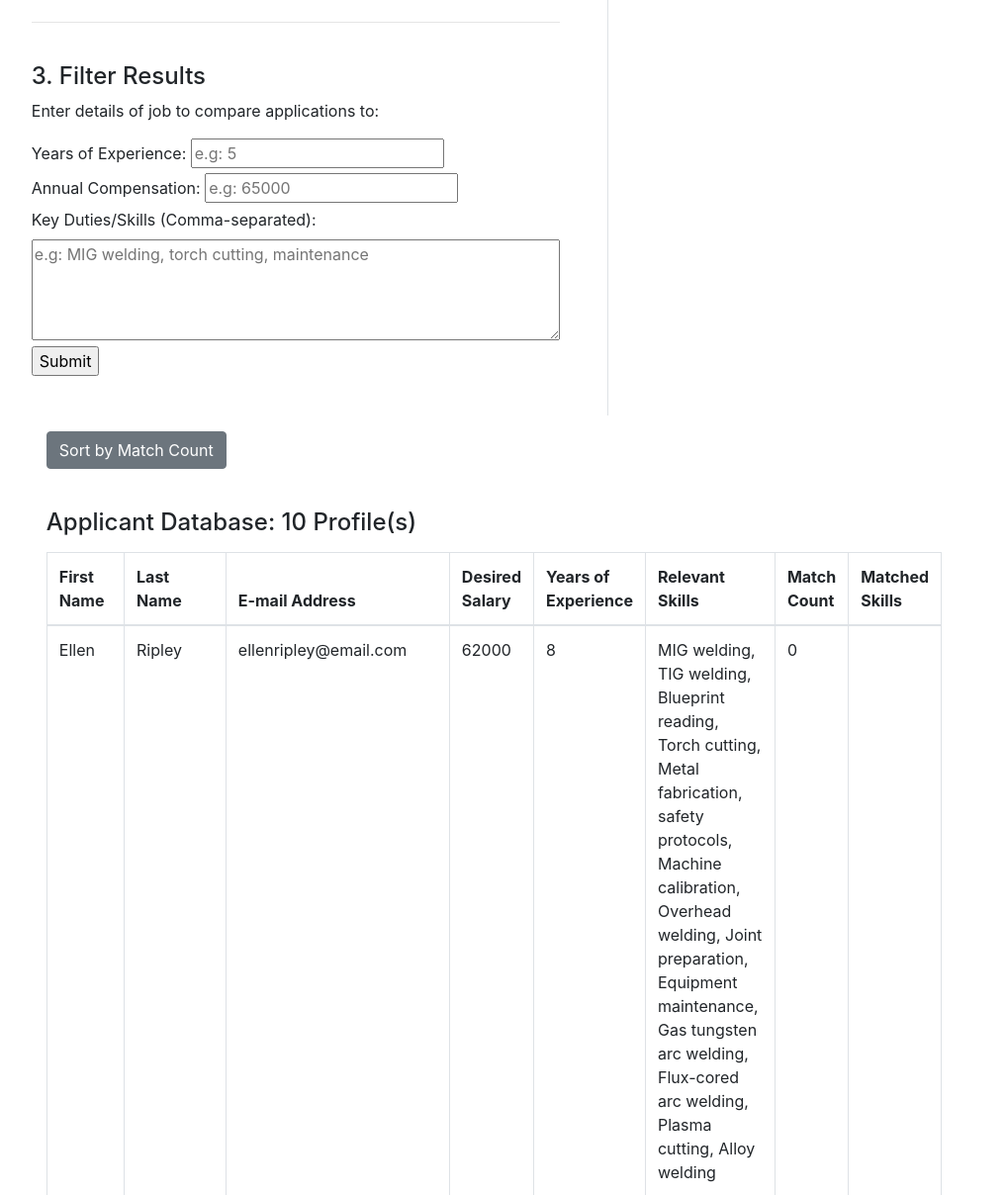
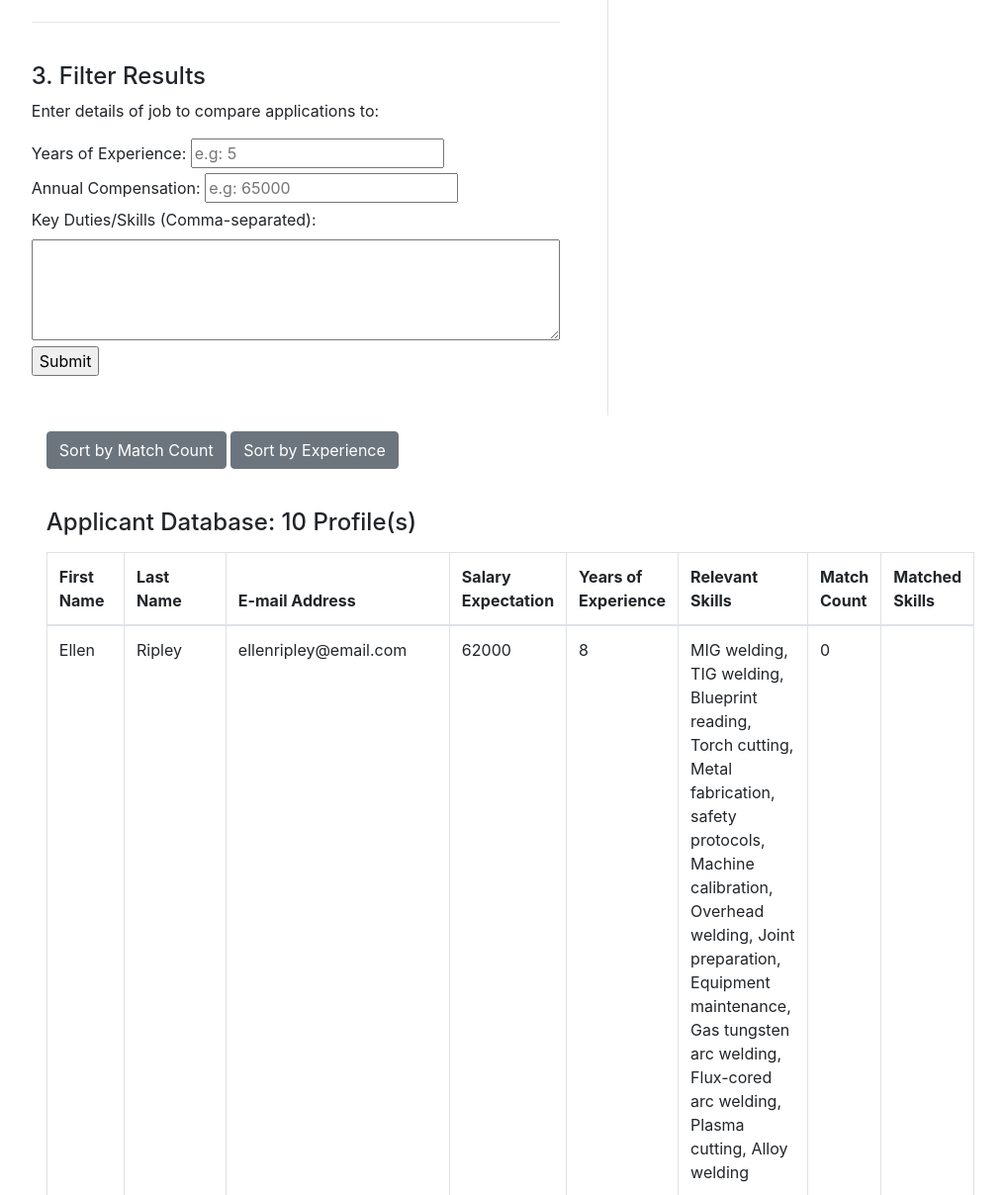
Before and after one commit to yangong17/FormParser, a Flask app: page / in a window 1280 px wide. Shown: the part 764-1972 px from the top of the page at 99% size, without its empty margins (78-1094 px from the left). Run offline with Flask 3, Linux system fonts and the light colour scheme; data comes from the database, SQL or seed files in the repository; both versions use the stored data as it was after the commit; some libraries are stand-ins or nearby versions.

Commit message:
added Sort by Experience button

```diff
--- a/templates/index.html
+++ b/templates/index.html
@@ -99,17 +99,17 @@
 
                     <div>
                         <label for="yearsOfExperience">Years of Experience:</label>
-                        <input type="number" id="yearsOfExperience" name="yearsOfExperience" placeholder="e.g: 5" required>
+                        <input type="number" id="yearsOfExperience" name="yearsOfExperience" placeholder="e.g: 5" value="{{ request.form['yearsOfExperience'] or '' }}" required>
                     </div>
 
                     <div>
                         <label for="salary">Annual Compensation:</label>
-                        <input type="number" id="salary" name="salary" placeholder="e.g: 65000" required>
+                        <input type="number" id="salary" name="salary" placeholder="e.g: 65000" value="{{ request.form['salary'] or '' }}" required>
                     </div>
 
                     <div>
                         <label for="keyWords">Key Duties/Skills (Comma-separated):</label><br>
-                        <textarea id="keyWords" name="keyWords" rows="4" cols="50" placeholder="e.g: MIG welding, torch cutting, maintenance" required></textarea>
+                        <textarea id="keyWords" name="keyWords" rows="4" cols="50" required>{{ request.form['keyWords'] or '' }}</textarea>
                     </div>
 
                     <div>
@@ -130,7 +130,9 @@
             <!-- Database Section -->
             <div>
                 <!-- Your Database Table/Content Here -->
+
                 <button id="sortBtn" type="button" class="btn btn-secondary mt-3">Sort by Match Count</button>
+                <button id="sortExperienceBtn" type="button" class="btn btn-secondary mt-3">Sort by Experience</button>
 
                 <!-- Extracted data table -->
                 <div id="dataTableContainer" style="margin-top: 40px; margin-bottom: 40px;">
@@ -141,7 +143,7 @@
                                 <th>First Name</th>
                                 <th>Last Name</th>
                                 <th>E-mail Address</th>
-                                <th>Desired Salary</th>
+                                <th>Salary Expectation</th>
                                 <th>Years of Experience</th>
                                 <th>Relevant Skills</th>
                                 <th>Match Count</th>
@@ -168,21 +170,23 @@
                     $(document).ready(function(){
                         let currentData = [];  // Store the retrieved data for sorting
 
-                        $("#analyzeBtn").click(function(event){
-                            // ... (Your existing code)
-
-                            // Send a POST request to /analyze
-                            $.post("/analyze", function(data){
-                                currentData = data;  // Store the data
-
-                                // Clear the existing rows in the table
-                                $("#extractedDataTable tbody").empty();
-
-                                populateTable(currentData);  // Use a function to populate the table
-                            });
+                        // Populate currentData from the table on page load
+                        $("#extractedDataTable tbody tr").each(function() {
+                            let row = $(this);
+                            let rowData = {
+                                "first_name": row.find("td:nth-child(1)").text(),
+                                "last_name": row.find("td:nth-child(2)").text(),
+                                "email_address": row.find("td:nth-child(3)").text(),
+                                "desired_salaryrate": parseInt(row.find("td:nth-child(4)").text(), 10),
+                                "years_of_experience": parseInt(row.find("td:nth-child(5)").text(), 10),
+                                "your_relevant_skills": row.find("td:nth-child(6)").text(),
+                                "match_count": parseInt(row.find("td:nth-child(7)").text(), 10),
+                                "matched_skills": row.find("td:nth-child(8)").text()
+                            };
+                            currentData.push(rowData);
                         });
 
-                        // CHANGES MADE HERE: Added a click handler for the sort button
+                        // Click handler for the Match Sort
                         $("#sortBtn").click(function(){
                             if(currentData && currentData.length) {
                                 // Sort the data by match_count (highest first)
@@ -195,7 +199,17 @@
                             }
                         });
 
-                        // CHANGES MADE HERE: Extracted table populating code into a separate function for reusability
+                        // Click handler for Experience Sort
+                        $("#sortExperienceBtn").click(function(){
+                            if(currentData && currentData.length) {
+                                let sortedData = currentData.sort((a, b) => b.years_of_experience - a.years_of_experience);
+                                $("#extractedDataTable tbody").empty();
+                                populateTable(sortedData);
+                            }
+                        });
+
+
+                        // Extracted table populating code into a separate function for reusability
                         function populateTable(data) {
                             // Loop through each row of data
                             $.each(data, function(index, row){
```
Also changed, not shown: applications (10entries).db (added), applications(blank).db (added).
